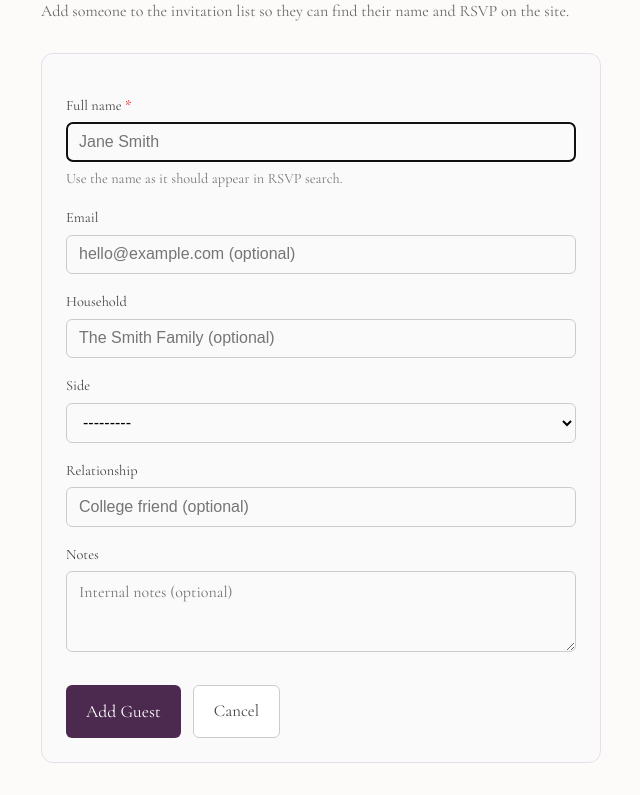
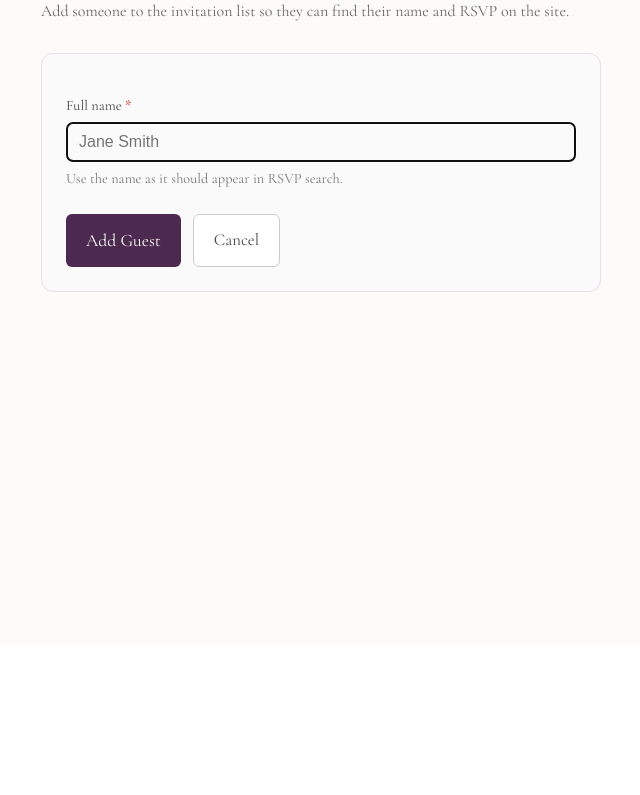
Before and after one commit to mkane968/wedding-website, a Django app: page /dashboard/guests/add/ in a window 1280 px wide. Shown: the part 156-951 px from the top of the page, without its empty margins (81-721 px from the left). After the commit the page ends 448 px from the top, so only its background shows below. Run offline with Django 5.2, Linux system fonts and the light colour scheme; the visitor is signed in with stand-in values (Sample User, id 1).

Commit message:
Simplify dashboard Add Guest form to full name only.
Co-authored-by: Cursor <cursoragent@cursor.com>

```diff
--- a/celebration/forms.py
+++ b/celebration/forms.py
@@ -126,17 +126,11 @@ class RSVPForm(forms.Form):
 class GuestForm(forms.ModelForm):
     class Meta:
         model = Guest
-        fields = ["full_name", "email", "household_name", "side", "relationship", "notes"]
+        fields = ["full_name"]
         widgets = {
             "full_name": forms.TextInput(
                 attrs={"placeholder": "Jane Smith", "autofocus": True},
             ),
-            "email": forms.EmailInput(attrs={"placeholder": "hello@example.com (optional)"}),
-            "household_name": forms.TextInput(
-                attrs={"placeholder": "The Smith Family (optional)"},
-            ),
-            "relationship": forms.TextInput(attrs={"placeholder": "College friend (optional)"}),
-            "notes": forms.Textarea(attrs={"rows": 3, "placeholder": "Internal notes (optional)"}),
         }
 
     def clean_full_name(self):
@@ -155,10 +149,7 @@ class GuestForm(forms.ModelForm):
         guest.full_name = guest.full_name.strip()
         guest.invited = True
         guest.verified = True
-        if not (guest.email or "").strip():
-            guest.email = guest_invitation_email(guest.full_name)
-        else:
-            guest.email = guest.email.strip().lower()
+        guest.email = guest_invitation_email(guest.full_name)
         if commit:
             guest.save()
         return guest
--- a/templates/celebration/dashboard_guest_form.html
+++ b/templates/celebration/dashboard_guest_form.html
@@ -18,7 +18,7 @@
             </ul>
         {% endif %}
 
-        <div style="margin-bottom: 1rem;">
+        <div style="margin-bottom: 1.5rem;">
             <label for="{{ form.full_name.id_for_label }}" style="display: block; margin-bottom: 0.35rem; color: #444;">
                 Full name <span style="color: #c00;">*</span>
             </label>
@@ -29,56 +29,6 @@
                 </ul>
             {% endif %}
             <p style="font-size: 0.9rem; color: #777; margin: 0.35rem 0 0 0;">Use the name as it should appear in RSVP search.</p>
-        </div>
-
-        <div style="margin-bottom: 1rem;">
-            <label for="{{ form.email.id_for_label }}" style="display: block; margin-bottom: 0.35rem; color: #444;">Email</label>
-            {{ form.email }}
-            {% if form.email.errors %}
-                <ul style="color: #c00; margin: 0.35rem 0 0 0; padding-left: 1.25rem;">
-                    {% for err in form.email.errors %}<li>{{ err }}</li>{% endfor %}
-                </ul>
-            {% endif %}
-        </div>
-
-        <div style="margin-bottom: 1rem;">
-            <label for="{{ form.household_name.id_for_label }}" style="display: block; margin-bottom: 0.35rem; color: #444;">Household</label>
-            {{ form.household_name }}
-            {% if form.household_name.errors %}
-                <ul style="color: #c00; margin: 0.35rem 0 0 0; padding-left: 1.25rem;">
-                    {% for err in form.household_name.errors %}<li>{{ err }}</li>{% endfor %}
-                </ul>
-            {% endif %}
-        </div>
-
-        <div style="margin-bottom: 1rem;">
-            <label for="{{ form.side.id_for_label }}" style="display: block; margin-bottom: 0.35rem; color: #444;">Side</label>
-            {{ form.side }}
-            {% if form.side.errors %}
-                <ul style="color: #c00; margin: 0.35rem 0 0 0; padding-left: 1.25rem;">
-                    {% for err in form.side.errors %}<li>{{ err }}</li>{% endfor %}
-                </ul>
-            {% endif %}
-        </div>
-
-        <div style="margin-bottom: 1rem;">
-            <label for="{{ form.relationship.id_for_label }}" style="display: block; margin-bottom: 0.35rem; color: #444;">Relationship</label>
-            {{ form.relationship }}
-            {% if form.relationship.errors %}
-                <ul style="color: #c00; margin: 0.35rem 0 0 0; padding-left: 1.25rem;">
-                    {% for err in form.relationship.errors %}<li>{{ err }}</li>{% endfor %}
-                </ul>
-            {% endif %}
-        </div>
-
-        <div style="margin-bottom: 1.5rem;">
-            <label for="{{ form.notes.id_for_label }}" style="display: block; margin-bottom: 0.35rem; color: #444;">Notes</label>
-            {{ form.notes }}
-            {% if form.notes.errors %}
-                <ul style="color: #c00; margin: 0.35rem 0 0 0; padding-left: 1.25rem;">
-                    {% for err in form.notes.errors %}<li>{{ err }}</li>{% endfor %}
-                </ul>
-            {% endif %}
         </div>
 
         <div style="display: flex; gap: 0.75rem; flex-wrap: wrap;">
@@ -95,11 +45,7 @@
 </div>
 
 <style>
-    #{{ form.full_name.id_for_label }},
-    #{{ form.email.id_for_label }},
-    #{{ form.household_name.id_for_label }},
-    #{{ form.relationship.id_for_label }},
-    #{{ form.side.id_for_label }} {
+    #{{ form.full_name.id_for_label }} {
         width: 100%;
         padding: 0.6rem 0.75rem;
         font-size: 1rem;
@@ -107,14 +53,5 @@
         border-radius: 6px;
         box-sizing: border-box;
     }
-    #{{ form.notes.id_for_label }} {
-        width: 100%;
-        padding: 0.6rem 0.75rem;
-        font-size: 1rem;
-        border: 1px solid #ccc;
-        border-radius: 6px;
-        box-sizing: border-box;
-        font-family: inherit;
-    }
 </style>
 {% endblock %}
```
Also changed, not shown: celebration/tests.py (+2 -10 lines).
